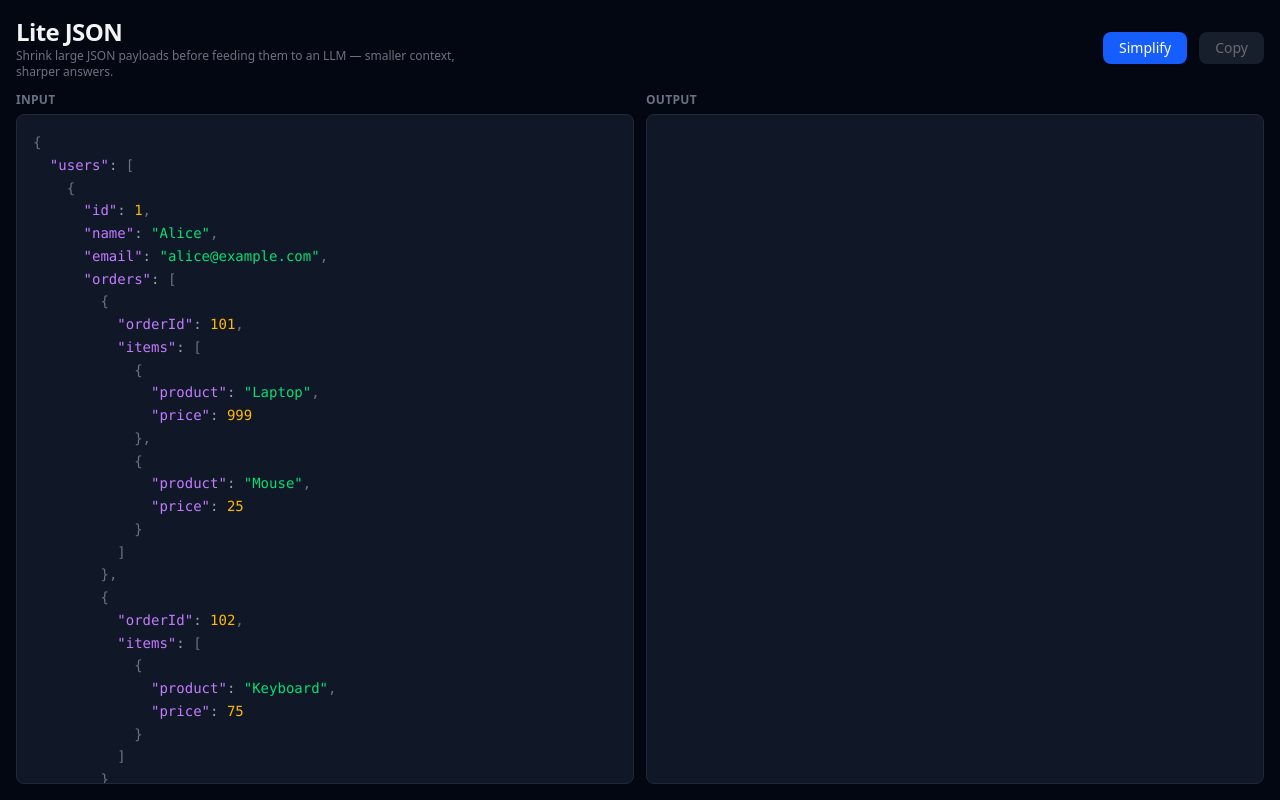
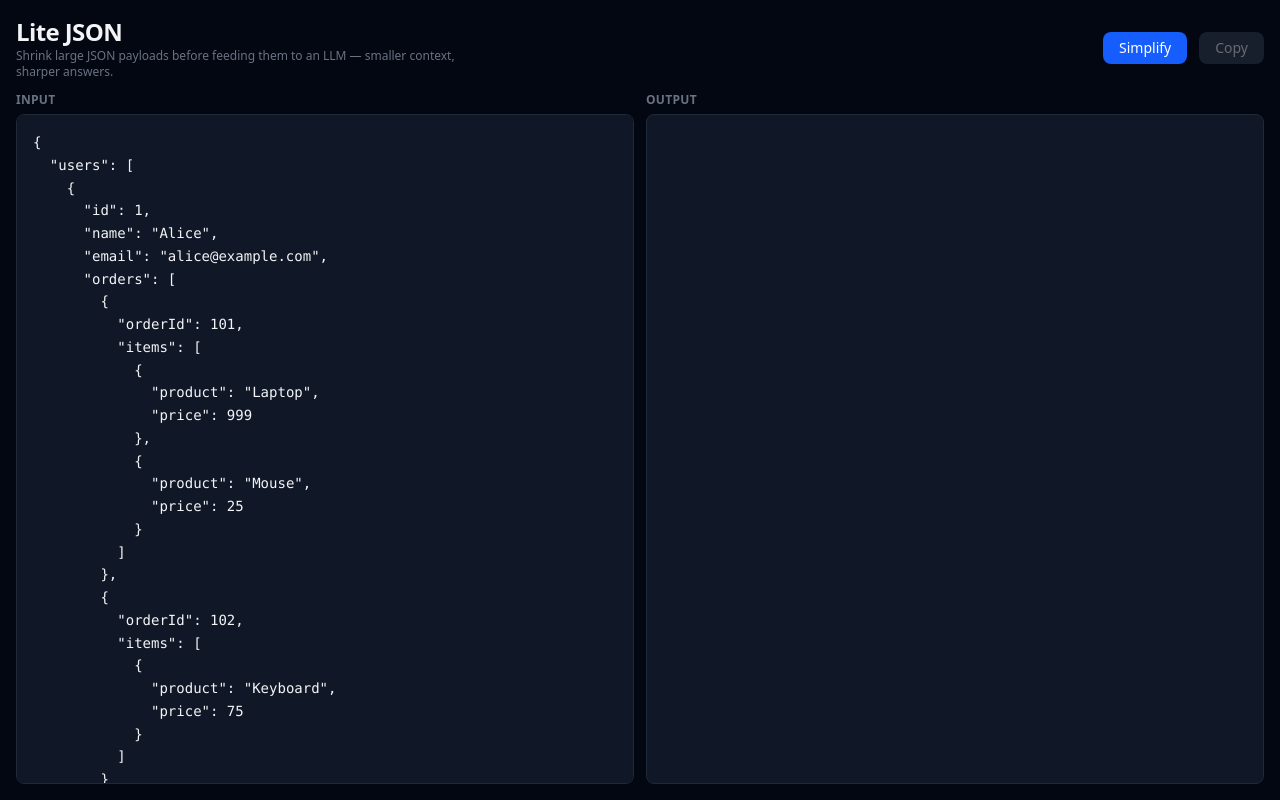
Before and after one commit to jsfather/lite-json, a React (Vite) app: page / in a window 1280 px wide. Built offline with nearby package versions, Linux system fonts and the light colour scheme.

Commit message:
feat: refactor JSON editor by removing validation and beautification features

```diff
--- a/src/App.tsx
+++ b/src/App.tsx
@@ -1,8 +1,6 @@
-import { useState, useMemo } from "react";
+import { useState } from "react";
 import { simplifyJson } from "./simplify-json";
 import { JsonHighlight } from "./json-highlight";
-import { JsonEditor } from "./json-editor";
-import { validateJson } from "./validate-json";
 
 const PLACEHOLDER = JSON.stringify(
   {
@@ -44,25 +42,6 @@ function App() {
   const [stats, setStats] = useState<{ before: number; after: number } | null>(null);
 
   const [pretty, setPretty] = useState(false);
-
-  const problems = useMemo(() => validateJson(input), [input]);
-
-  /** Check whether the input is already pretty-printed */
-  const inputIsBeautified = useMemo(() => {
-    try {
-      const parsed = JSON.parse(input);
-      return input === JSON.stringify(parsed, null, 2);
-    } catch {
-      return false;
-    }
-  }, [input]);
-
-  const beautifyInput = () => {
-    try {
-      const parsed = JSON.parse(input);
-      setInput(JSON.stringify(parsed, null, 2));
-    } catch { /* no-op if invalid */ }
-  };
 
   const handleSimplify = () => {
     try {
@@ -156,38 +135,12 @@ function App() {
           <label className="text-xs font-semibold uppercase tracking-wide text-gray-500">
             Input
           </label>
-          <JsonEditor
-            className="flex-1 min-h-0 rounded-lg bg-gray-900 border border-gray-800 focus-within:ring-2 focus-within:ring-blue-500"
+          <textarea
+            className="flex-1 min-h-0 rounded-lg bg-gray-900 border border-gray-800 p-4 font-mono text-sm leading-relaxed resize-none focus:outline-none focus:ring-2 focus:ring-blue-500"
             value={input}
-            onChange={setInput}
-          >
-            {/* Fixed error banner inside the editor */}
-            {problems.length > 0 && (
-              <div className="json-editor-banner">
-                <svg xmlns="http://www.w3.org/2000/svg" viewBox="0 0 16 16" fill="currentColor" className="w-3.5 h-3.5 shrink-0 mt-px">
-                  <path fillRule="evenodd" d="M6.701 2.25c.577-1 2.02-1 2.598 0l5.318 9.2c.577 1-.144 2.25-1.299 2.25H2.682c-1.155 0-1.876-1.25-1.3-2.25l5.319-9.2ZM8 4a.75.75 0 0 1 .75.75v3.5a.75.75 0 0 1-1.5 0v-3.5A.75.75 0 0 1 8 4Zm0 8a1 1 0 1 0 0-2 1 1 0 0 0 0 2Z" clipRule="evenodd" />
-                </svg>
-                <div className="space-y-0.5">
-                  {problems.map((p, i) => (
-                    <p key={i} className="text-xs font-mono">
-                      <span className="font-semibold">Ln {p.line}, Col {p.column}:</span>{" "}
-                      {p.message}
-                    </p>
-                  ))}
-                </div>
-              </div>
-            )}
-
-            {/* Beautify button (hidden when already pretty) */}
-            {!inputIsBeautified && problems.length === 0 && (
-              <button
-                onClick={beautifyInput}
-                className="absolute bottom-3 right-3 z-10 px-3 py-1 rounded-md bg-gray-700 hover:bg-gray-600 text-gray-300 text-xs font-medium transition-colors cursor-pointer"
-              >
-                Beautify
-              </button>
-            )}
-          </JsonEditor>
+            onChange={(e) => setInput(e.target.value)}
+            spellCheck={false}
+          />
         </div>
 
         {/* Output */}
--- a/src/index.css
+++ b/src/index.css
@@ -1,64 +1,4 @@
 @import "tailwindcss";
-
-/* ── JSON editor overlay ────────────────────────────── */
-.json-editor-wrap {
-  position: relative;
-  overflow: hidden;
-}
-
-.json-editor-highlight,
-.json-editor-textarea {
-  position: absolute;
-  inset: 0;
-  margin: 0;
-  padding: 1rem;
-  font-family: ui-monospace, SFMono-Regular, Menlo, Monaco, Consolas, monospace;
-  font-size: 0.875rem;
-  line-height: 1.625;
-  white-space: pre-wrap;
-  word-wrap: break-word;
-  overflow: auto;
-  border: none;
-  outline: none;
-  background: transparent;
-}
-
-.json-editor-highlight {
-  pointer-events: none;
-  z-index: 0;
-}
-
-.json-editor-textarea {
-  z-index: 1;
-  color: transparent;
-  caret-color: #e5e7eb;      /* gray-200 */
-  resize: none;
-  -webkit-text-fill-color: transparent;
-}
-
-.json-editor-textarea::selection {
-  background: rgba(59, 130, 246, 0.3);
-  -webkit-text-fill-color: transparent;
-}
-
-/* Fixed error banner pinned to top of editor */
-.json-editor-banner {
-  position: absolute;
-  top: 0;
-  left: 0;
-  right: 0;
-  z-index: 10;
-  display: flex;
-  align-items: flex-start;
-  gap: 0.375rem;
-  padding: 0.5rem 0.75rem;
-  background: rgba(127, 29, 29, 0.85);
-  backdrop-filter: blur(6px);
-  border-bottom: 1px solid rgba(239, 68, 68, 0.3);
-  color: #fca5a5;
-  pointer-events: none;
-  border-radius: 0.5rem 0.5rem 0 0;
-}
 
 /* Custom scrollbars */
 * {
--- a/src/json-editor.tsx
+++ /dev/null
@@ -1,83 +0,0 @@
-import { useRef, useCallback, type ReactNode, type ChangeEvent, type KeyboardEvent } from "react";
-import { JsonHighlight } from "./json-highlight";
-
-interface JsonEditorProps {
-  value: string;
-  onChange: (value: string) => void;
-  className?: string;
-  children?: ReactNode;
-}
-
-/**
- * A code-editor-style input: transparent <textarea> layered over a
- * syntax-highlighted <pre>.  Both scroll in sync.
- */
-export function JsonEditor({ value, onChange, className = "", children }: JsonEditorProps) {
-  const textareaRef = useRef<HTMLTextAreaElement>(null);
-  const preRef = useRef<HTMLPreElement>(null);
-
-  /** Keep the highlight layer scrolled in sync with the textarea */
-  const handleScroll = useCallback(() => {
-    const ta = textareaRef.current;
-    const pre = preRef.current;
-    if (ta && pre) {
-      pre.scrollTop = ta.scrollTop;
-      pre.scrollLeft = ta.scrollLeft;
-    }
-  }, []);
-
-  /** Handle tab key to insert 2 spaces instead of moving focus */
-  const handleKeyDown = useCallback(
-    (e: KeyboardEvent<HTMLTextAreaElement>) => {
-      if (e.key === "Tab") {
-        e.preventDefault();
-        const ta = e.currentTarget;
-        const start = ta.selectionStart;
-        const end = ta.selectionEnd;
-        const newValue = value.slice(0, start) + "  " + value.slice(end);
-        onChange(newValue);
-        // restore cursor after React re-render
-        requestAnimationFrame(() => {
-          ta.selectionStart = ta.selectionEnd = start + 2;
-        });
-      }
-    },
-    [value, onChange],
-  );
-
-  const handleChange = useCallback(
-    (e: ChangeEvent<HTMLTextAreaElement>) => onChange(e.target.value),
-    [onChange],
-  );
-
-  return (
-    <div className={`json-editor-wrap ${className}`}>
-      {/* Highlighted layer (behind) */}
-      <pre
-        ref={preRef}
-        className="json-editor-highlight"
-        aria-hidden
-      >
-        <JsonHighlight json={value} />
-        {/* Extra newline so the <pre> height matches the textarea exactly */}
-        {"\n"}
-      </pre>
-
-      {/* Editable layer (in front, transparent text) */}
-      <textarea
-        ref={textareaRef}
-        className="json-editor-textarea"
-        value={value}
-        onChange={handleChange}
-        onScroll={handleScroll}
-        onKeyDown={handleKeyDown}
-        spellCheck={false}
-        autoCapitalize="off"
-        autoCorrect="off"
-      />
-
-      {/* Overlay elements (error banners, buttons) */}
-      {children}
-    </div>
-  );
-}
--- a/src/validate-json.ts
+++ /dev/null
@@ -1,54 +0,0 @@
-export interface JsonProblem {
-  message: string;
-  line: number;
-  column: number;
-}
-
-/**
- * Validate a JSON string and return a list of problems.
- * Uses the native JSON.parse error message and extracts position info.
- */
-export function validateJson(text: string): JsonProblem[] {
-  if (!text.trim()) return [];
-
-  try {
-    JSON.parse(text);
-    return [];
-  } catch (err) {
-    const msg = err instanceof SyntaxError ? err.message : String(err);
-
-    // Try to extract position from the error message.
-    // Most engines report "at position N" or "at line N column N".
-    const posMatch = msg.match(/position\s+(\d+)/i);
-    const lineColMatch = msg.match(/line\s+(\d+)\s+column\s+(\d+)/i);
-
-    let line = 1;
-    let column = 1;
-
-    if (lineColMatch) {
-      line = parseInt(lineColMatch[1], 10);
-      column = parseInt(lineColMatch[2], 10);
-    } else if (posMatch) {
-      const pos = parseInt(posMatch[1], 10);
-      // Convert absolute position to line/column
-      let count = 0;
-      const lines = text.split("\n");
-      for (let i = 0; i < lines.length; i++) {
-        if (count + lines[i].length + 1 > pos) {
-          line = i + 1;
-          column = pos - count + 1;
-          break;
-        }
-        count += lines[i].length + 1; // +1 for \n
-      }
-    }
-
-    // Clean up the message for display
-    const cleanMsg = msg
-      .replace(/^JSON\.parse:\s*/i, "")
-      .replace(/\s+at position \d+.*$/i, "")
-      .replace(/\s+at line \d+ column \d+.*$/i, "");
-
-    return [{ message: cleanMsg, line, column }];
-  }
-}
```
